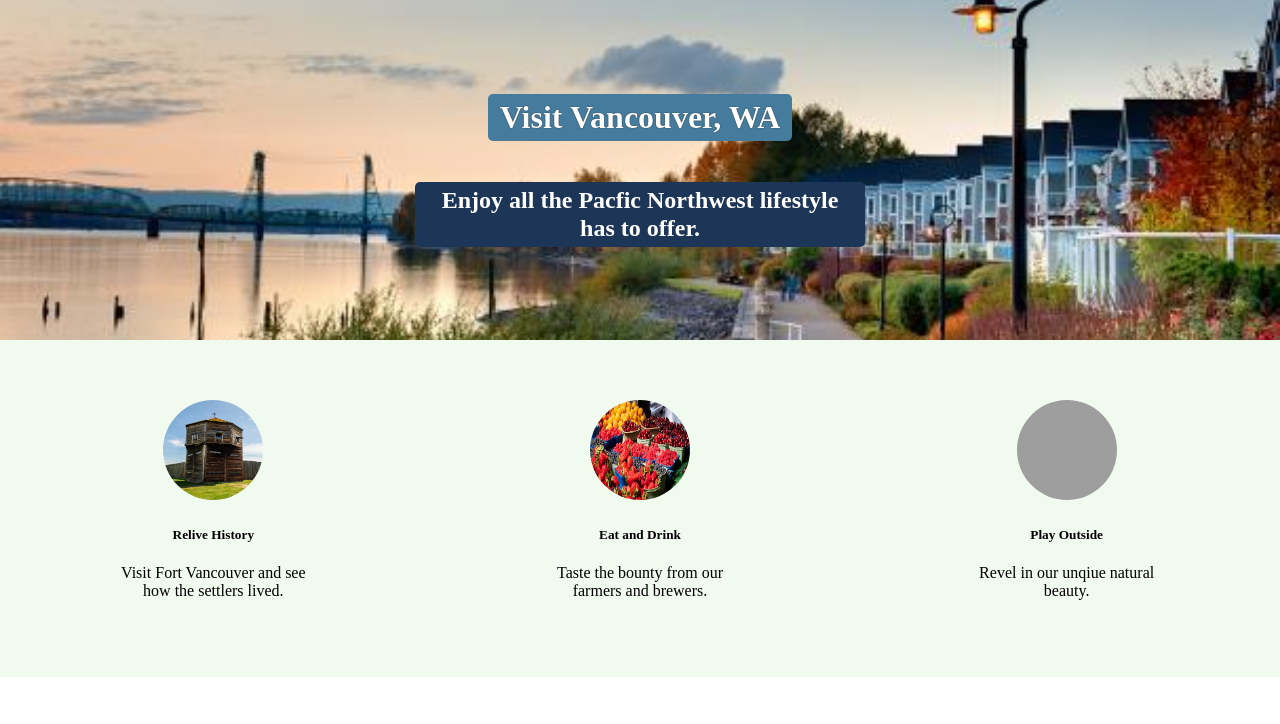
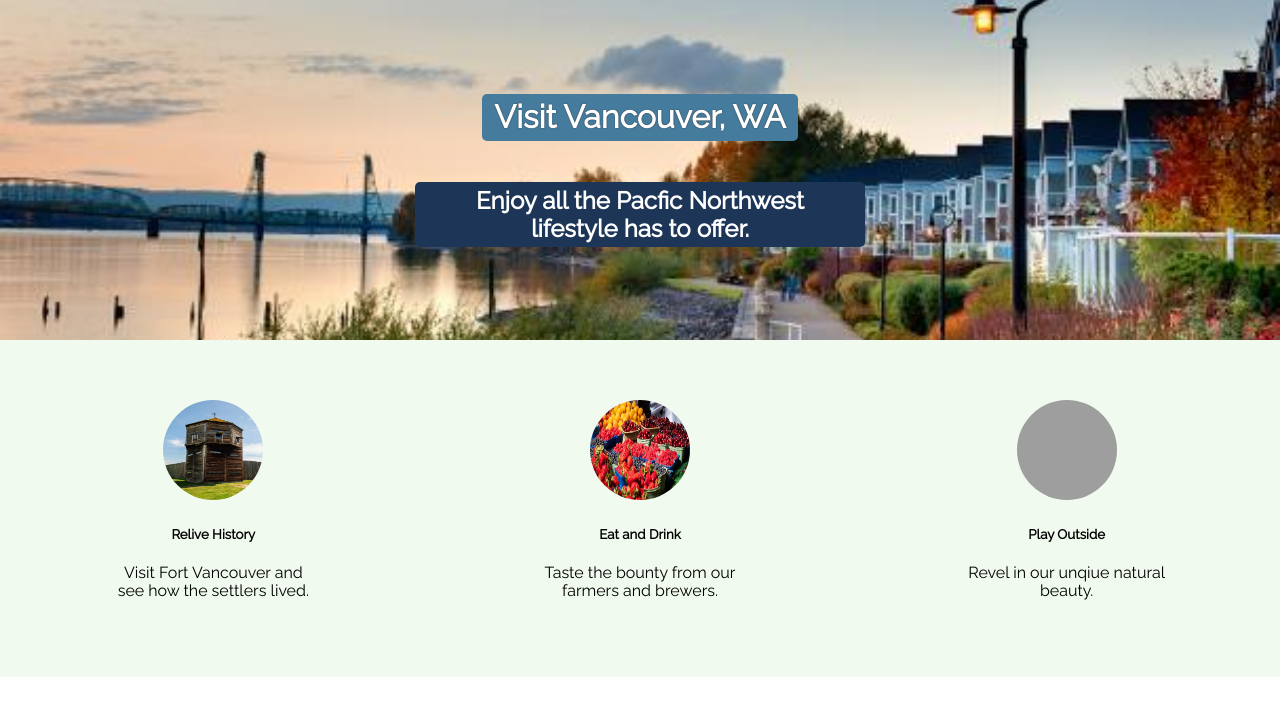
Before and after one commit to JavaRod/hometown, a plain HTML site: page index.html in a window 1280 px wide. Shown: the top 724 px of the page. Drawn offline with nearby package versions, Linux system fonts and the light colour scheme; grey boxes are pictures that could not be loaded.

Commit message:
Add files via upload

```diff
--- a/index.html
+++ b/index.html
@@ -2,6 +2,9 @@
 <html>
     <head><link rel="stylesheet" href="https://cdnjs.cloudflare.com/ajax/libs/normalize/8.0.1/normalize.css">
         <link rel="stylesheet" href="styles.css">
+        <link rel="preconnect" href="https://fonts.googleapis.com">
+        <link rel="preconnect" href="https://fonts.gstatic.com" crossorigin>
+        <link href="https://fonts.googleapis.com/css2?family=Raleway&display=swap" rel="stylesheet">
     </head>
     <body>
 
--- a/styles.css
+++ b/styles.css
@@ -11,6 +11,7 @@ DARK BLUE: #1D3557
 body {
     margin: 0;
     text-align: center;
+    font-family: 'Raleway', sans-serif;
 }
 
 img {
```
